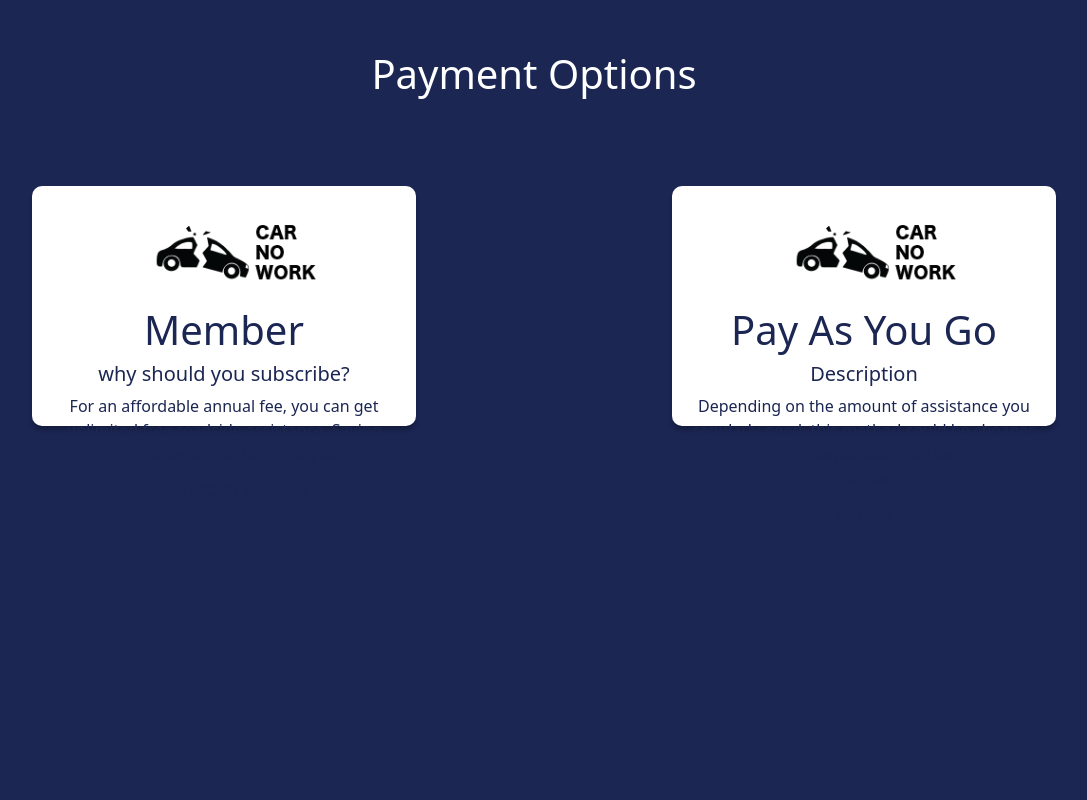
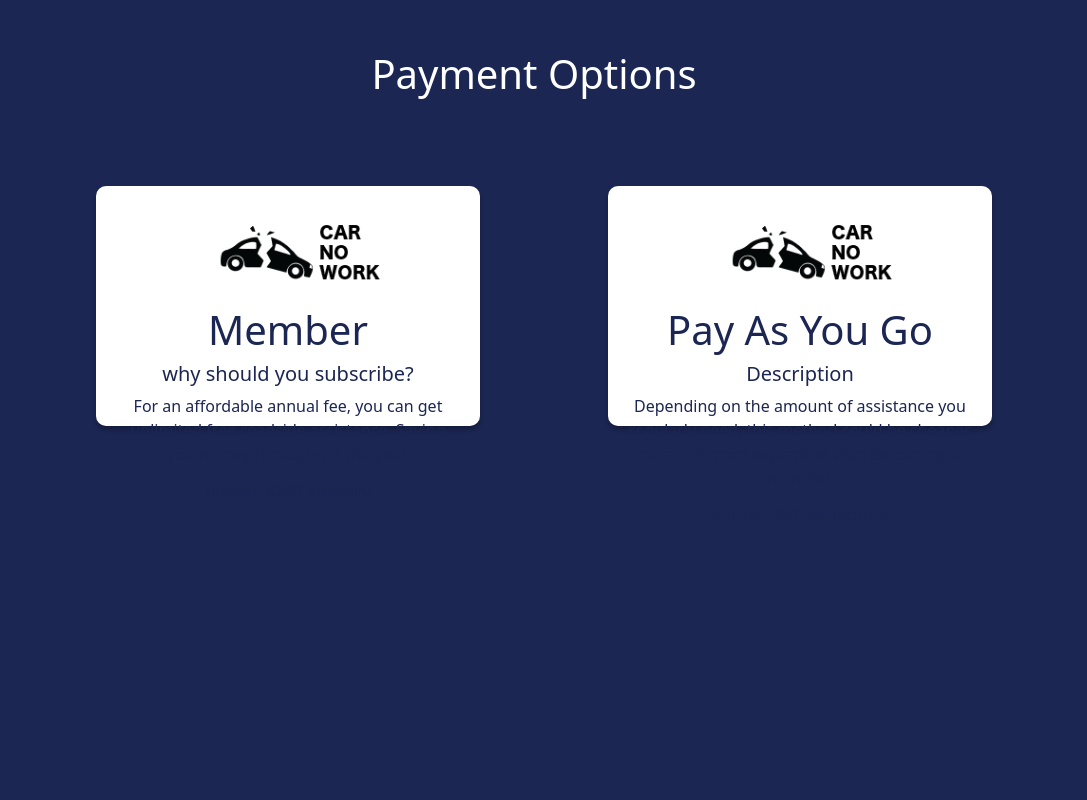
Before and after one commit to Thedysons/Car-No-Work, a Flask app: page /plansAndPrices in a window 1280 px wide. Shown: the part 56-856 px from the top of the page, without its empty margins (96-1183 px from the left). Run offline with Flask 2, Linux system fonts and the light colour scheme.

Commit message:
adjusted margins

```diff
--- a/codejana_flask/codejana_flask/templates/plansAndPrices.html
+++ b/codejana_flask/codejana_flask/templates/plansAndPrices.html
@@ -19,11 +19,13 @@
     color:#1b2653;
     height:60%;
     width: 30%;
+    max-width: 750px;
     display:flex;
     flex-direction: column;
     align-items:center;
     text-align: center;
     border-radius: 10px;
+    margin:5%;
 }
 
 .paymentCard {
@@ -33,11 +35,13 @@
     box-shadow: 0px 4px 4px 0px #00000040;
     height:60%;
     width: 30%;
+    max-width: 750px;
     display:flex;
     flex-direction: column;
     align-items:center;
     text-align: center;
     border-radius: 10px;
+    margin: 5%;
 }
 
 
@@ -55,7 +59,7 @@
 
 <div class="pageBackground">
     <h1 class="title">Payment Options</h1>
-        <div style="width: 100%; display:flex; height: 50%; justify-content: space-around; align-items: center;">
+        <div style="width: 100%; display:flex; height: 50%; justify-content: center; align-items: center;">
         <div class= "memberCard">
             <img src="{{url_for('static',filename='theme_pics/logoSmallBlack.png')}}" alt="..." style="height:100px; max-width: 200px;;">
             <h1>Member</h1>
```
